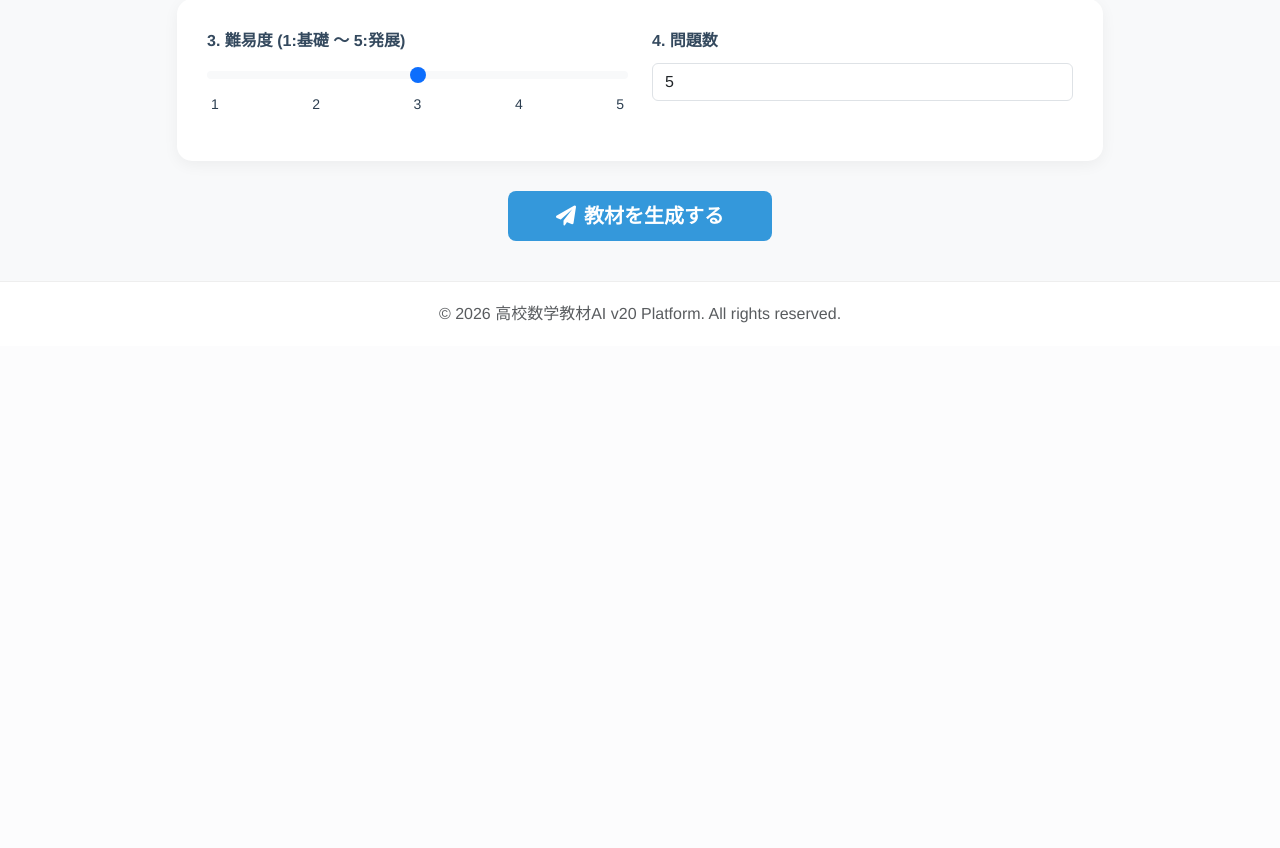
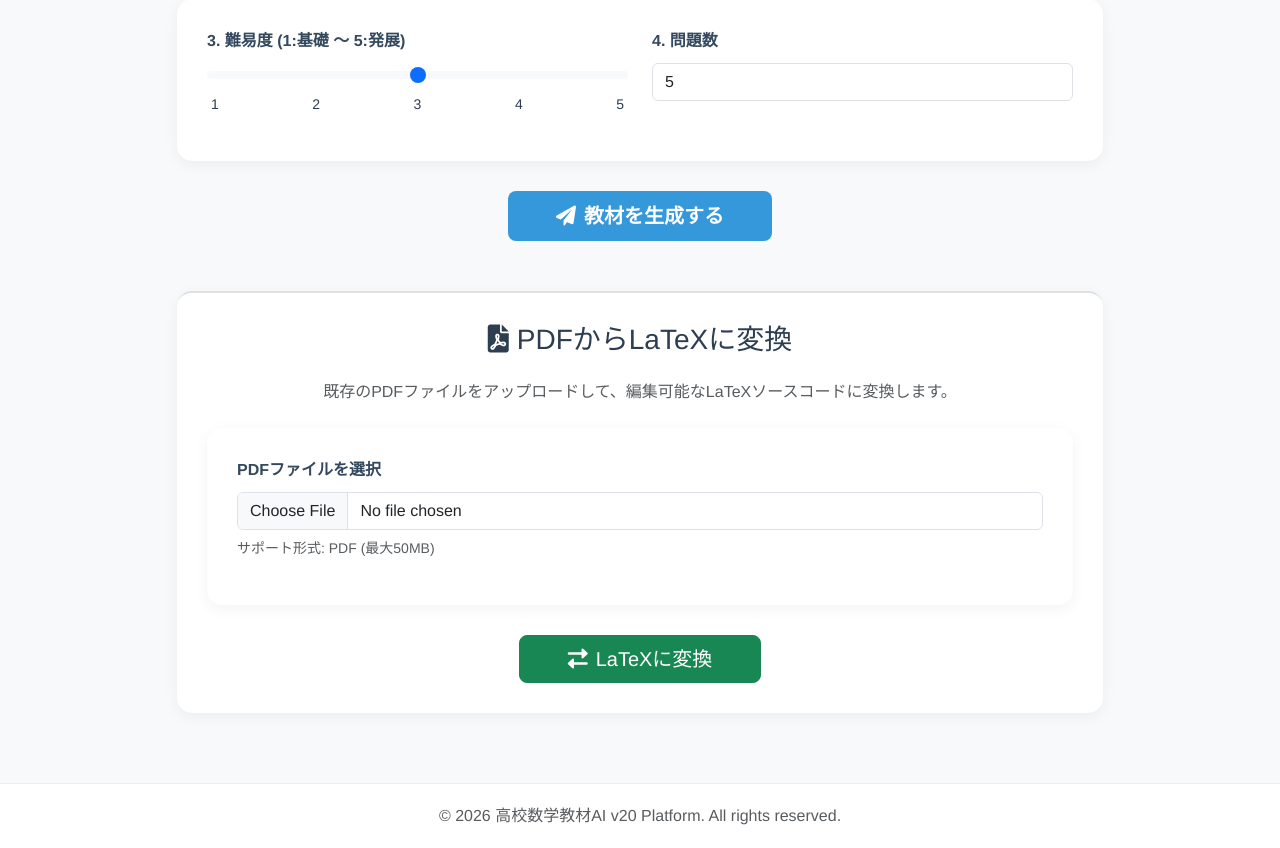
Before and after one commit to mat2002/hs-math-ai-v20, a Flask app: page / in a window 1280 px wide. Shown: the part 706-1554 px from the top of the page. Before the commit the page ends 1029 px from the top, so only its background shows below. Run offline with Flask 3, Linux system fonts and the light colour scheme; a user stored in the database is signed in.

Commit message:
feat: Implement PDF to LaTeX conversion and UI

```diff
--- a/generator/textbook_generator.py
+++ b/generator/textbook_generator.py
@@ -31,7 +31,7 @@ def generate_textbook_pdf(title, chapters, output_filename="textbook.pdf"):
 
     if pdf_path:
         # 中間ファイルを削除
-        for ext in [".aux", ".log", ".dvi", ".tex", ".toc"]:
+        for ext in [".aux", ".log", ".dvi", ".toc"]:
             temp_file = tex_path.replace('.tex', ext)
             if os.path.exists(temp_file):
                 os.remove(temp_file)
--- a/generator/worksheet_generator.py
+++ b/generator/worksheet_generator.py
@@ -31,7 +31,7 @@ def generate_worksheet_pdf(title, problems, output_filename="worksheet.pdf"):
 
     if pdf_path:
         # 中間ファイルを削除
-        for ext in [".aux", ".log", ".dvi", ".tex"]:
+        for ext in [".aux", ".log", ".dvi"]:
             temp_file = tex_path.replace('.tex', ext)
             if os.path.exists(temp_file):
                 os.remove(temp_file)
--- a/web/app.py
+++ b/web/app.py
@@ -2,14 +2,17 @@ import os
 import sys
 import random
 import sqlite3
+import tempfile
 from flask import Flask, render_template, request, send_file, redirect, url_for, flash
 from flask_login import LoginManager, login_user, logout_user, login_required, current_user
+from werkzeug.utils import secure_filename
 
 # プロジェクトルートをパスに追加
 sys.path.append(os.path.dirname(os.path.dirname(os.path.abspath(__file__))))
 
 from ai.problem_generator import generate_problem
 from ai.textbook_writer import write_textbook_chapter
+from ai.pdf_analyzer import analyze_pdf_and_generate_latex
 from generator.worksheet_generator import generate_worksheet_pdf
 from generator.textbook_generator import generate_textbook_pdf
 from generator.mock_exam_generator import generate_mock_exam_pdf
@@ -171,5 +174,49 @@ def generate():
     else:
         return "PDFの生成に失敗しました。", 500
 
+@app.route('/convert', methods=['POST'])
+@login_required
+def convert():
+    # PDFファイルのアップロード処理
+    if 'pdf_file' not in request.files:
+        return "PDFファイルが選択されていません。", 400
+
+    pdf_file = request.files['pdf_file']
+    if pdf_file.filename == '':
+        return "PDFファイルが選択されていません。", 400
+
+    if not pdf_file.filename.lower().endswith('.pdf'):
+        return "PDFファイルのみサポートしています。", 400
+
+    # 一時ファイルにPDFを保存
+    with tempfile.NamedTemporaryFile(delete=False, suffix='.pdf') as tmp_file:
+        pdf_file.save(tmp_file.name)
+        tmp_pdf_path = tmp_file.name
+
+    try:
+        # PDFを解析してLaTeXコードを生成
+        latex_code = analyze_pdf_and_generate_latex(tmp_pdf_path)
+
+        # LaTeXコードを一時ファイルに保存
+        with tempfile.NamedTemporaryFile(mode='w', delete=False, suffix='.tex', encoding='utf-8') as tex_file:
+            tex_file.write(latex_code)
+            tex_path = tex_file.name
+
+        # ダウンロード用のファイル名を生成
+        safe_filename = f"converted_{random.randint(1000,9999)}.tex"
+
+        # ファイルをダウンロードして返す
+        response = send_file(tex_path, as_attachment=True)
+        response.headers["Content-Disposition"] = f"attachment; filename={safe_filename}"
+        return response
+
+    except Exception as e:
+        return f"エラーが発生しました: {str(e)}", 500
+
+    finally:
+        # 一時ファイルをクリーンアップ
+        if os.path.exists(tmp_pdf_path):
+            os.remove(tmp_pdf_path)
+
 if __name__ == '__main__':
     app.run(host='0.0.0.0', port=5000)
--- a/web/templates/index.html
+++ b/web/templates/index.html
@@ -38,6 +38,10 @@
         color: var(--accent-color);
     }
     #progress-container {
+        display: none;
+        margin-top: 30px;
+    }
+    #convert-progress-container {
         display: none;
         margin-top: 30px;
     }
@@ -156,6 +160,38 @@
             </div>
             <p class="text-muted small">AIが問題を考案し、LaTeXでPDFを構築しています。これには1〜2分かかる場合があります。</p>
         </div>
+
+        <!-- PDF変換セクション -->
+        <div class="form-section" style="margin-top: 50px; border-top: 2px solid #e0e0e0; padding-top: 30px;">
+            <h3 class="mb-4 text-center"><i class="fas fa-file-pdf me-2"></i>PDFからLaTeXに変換</h3>
+            <p class="text-center text-muted mb-4">既存のPDFファイルをアップロードして、編集可能なLaTeXソースコードに変換します。</p>
+
+            <form id="pdf-convert-form">
+                <div class="form-section">
+                    <label class="form-label">PDFファイルを選択</label>
+                    <div class="mb-3">
+                        <input type="file" class="form-control" id="pdf-file" name="pdf_file" accept=".pdf" required>
+                        <small class="text-muted d-block mt-2">サポート形式: PDF (最大50MB)</small>
+                    </div>
+                </div>
+
+                <div class="text-center">
+                    <button type="submit" class="btn btn-success btn-lg px-5" id="convert-btn">
+                        <i class="fas fa-cog fa-spin me-2 d-none" id="convert-spinner"></i>
+                        <i class="fas fa-exchange-alt me-2" id="exchange-icon"></i>LaTeXに変換
+                    </button>
+                </div>
+            </form>
+
+            <!-- 変換プログレスバー -->
+            <div id="convert-progress-container" class="form-section text-center" style="display: none; margin-top: 30px;">
+                <h5 id="convert-progress-status" class="mb-3">PDFを解析中...</h5>
+                <div class="progress mb-3" style="height: 25px;">
+                    <div id="convert-progress-bar" class="progress-bar progress-bar-striped progress-bar-animated" role="progressbar" style="width: 0%;">0%</div>
+                </div>
+                <p class="text-muted small">AIがPDFの内容を解析し、LaTeXコードを生成しています。これには1〜3分かかる場合があります。</p>
+            </div>
+        </div>
     </div>
 </div>
 {% endblock %}
@@ -201,6 +237,72 @@
                 option.textContent = topic;
                 topicSelect.appendChild(option);
             });
+        }
+    });
+
+    // PDF変換リクエスト処理
+    document.getElementById('pdf-convert-form').addEventListener('submit', async (e) => {
+        e.preventDefault();
+
+        const btn = document.getElementById('convert-btn');
+        const spinner = document.getElementById('convert-spinner');
+        const exchangeIcon = document.getElementById('exchange-icon');
+        const progressContainer = document.getElementById('convert-progress-container');
+        const progressBar = document.getElementById('convert-progress-bar');
+        const progressStatus = document.getElementById('convert-progress-status');
+
+        btn.disabled = true;
+        spinner.classList.remove('d-none');
+        exchangeIcon.classList.add('d-none');
+        progressContainer.style.display = 'block';
+
+        let progress = 0;
+        const interval = setInterval(() => {
+            if (progress < 90) {
+                progress += Math.random() * 5;
+                if (progress > 90) progress = 90;
+                progressBar.style.width = `${Math.round(progress)}%`;
+                progressBar.textContent = `${Math.round(progress)}%`;
+
+                if (progress < 30) progressStatus.textContent = "PDFを読み込み中...";
+                else if (progress < 60) progressStatus.textContent = "ページを画像に変換中...";
+                else progressStatus.textContent = "AIがLaTeXコードを生成中...";
+            }
+        }, 2000);
+
+        try {
+            const formData = new FormData(e.target);
+            const response = await fetch('/convert', {
+                method: 'POST',
+                body: formData
+            });
+
+            if (response.ok) {
+                clearInterval(interval);
+                progressBar.style.width = '100%';
+                progressBar.textContent = '100%';
+                progressStatus.textContent = "変換完了！ダウンロードを開始します。";
+
+                const blob = await response.blob();
+                const url = window.URL.createObjectURL(blob);
+                const a = document.createElement('a');
+                a.href = url;
+                const filename = response.headers.get('Content-Disposition')?.split('filename=')[1] || 'converted.tex';
+                a.download = filename.replace(/"/g, '');
+                document.body.appendChild(a);
+                a.click();
+                a.remove();
+            } else {
+                const errorText = await response.text();
+                throw new Error(errorText || '変換に失敗しました。');
+            }
+        } catch (error) {
+            clearInterval(interval);
+            alert(error.message);
+        } finally {
+            btn.disabled = false;
+            spinner.classList.add('d-none');
+            exchangeIcon.classList.remove('d-none');
         }
     });
 
```
Also changed, not shown: ai/pdf_analyzer.py (added, +69 -0 lines).
